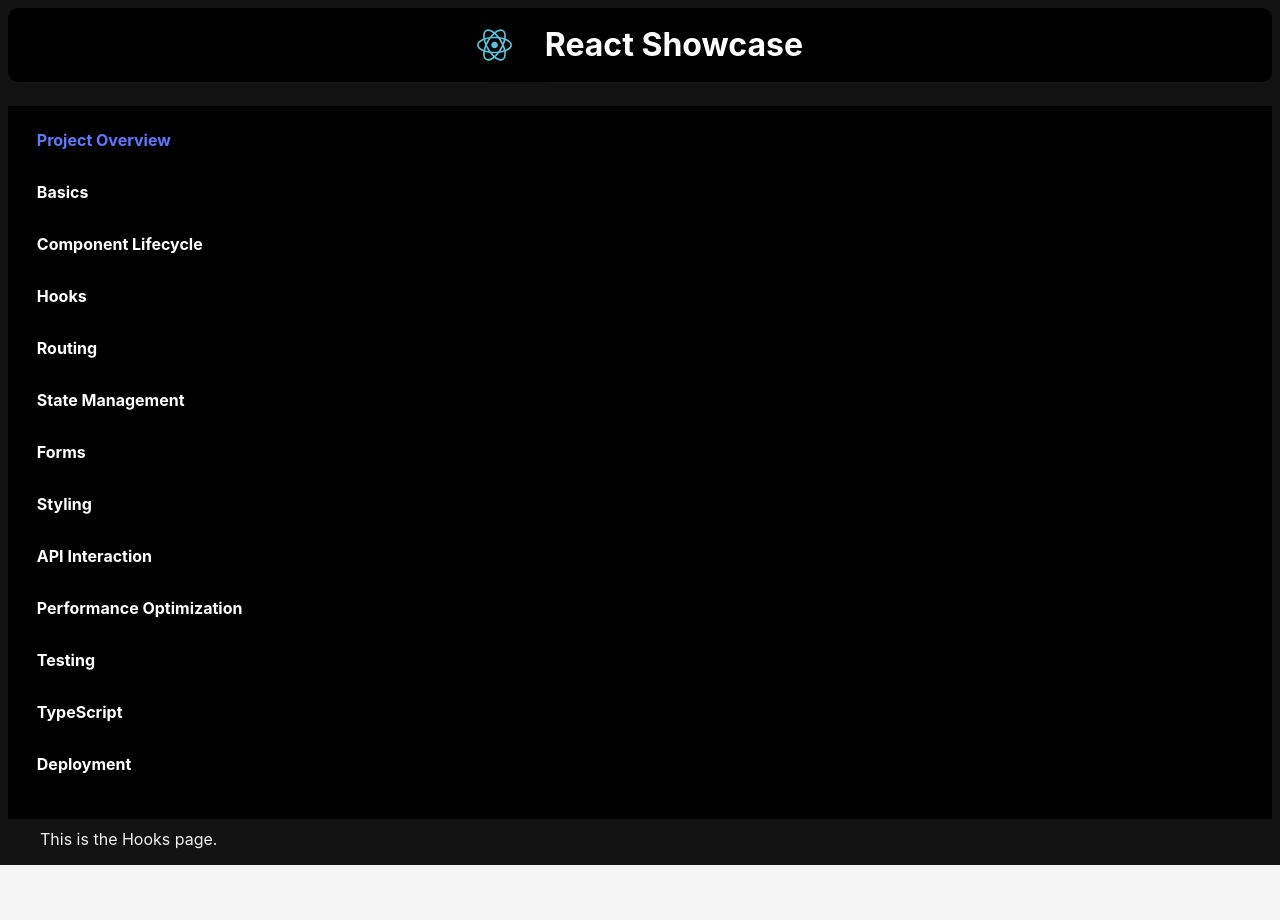
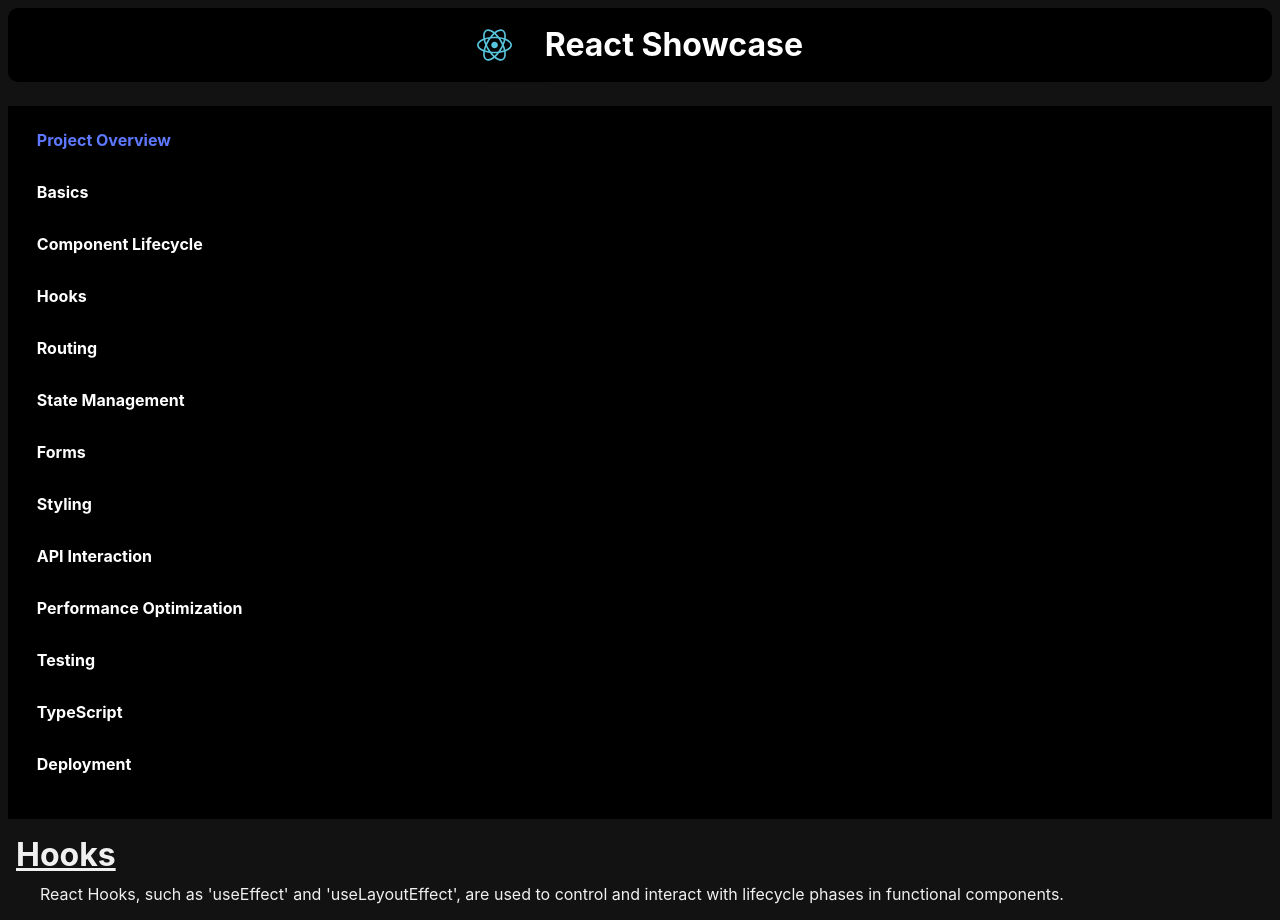
Before and after one commit to rees-kyle/react_showcase, a React (Create React App) app in the folder project/: page /hooks in a window 1280 px wide. Before the commit the page ends 865 px from the top, so only its background shows below. Built offline with nearby package versions, Linux system fonts and the light colour scheme.

Commit message:
Add Hooks component
- Added component file.
- Added to index in components folder.
- Imported and added component to page.
- Deleted Hooks page.
- Added HooksPage page.
- Modified import and route element in App.js.
- Modified index in pages folder.

```diff
--- a/project/src/App.js
+++ b/project/src/App.js
@@ -12,7 +12,7 @@ import {
   FetchingData
 } from './pages/api_interaction';
 import {
-  Hooks,
+  HooksPage,
   LifecycleMethodsPage
 } from './pages/component_lifecycle';
 import DeploymentOptions from './pages/deployment/DeploymentOptions';
@@ -61,7 +61,7 @@ function App() {
           <Route path="/components-and-props" element={<ComponentsAndProps />} />
           <Route path="/state-management-in-functional-components" element={<StateManagementInFunctionalComponents />} />
           {/* component lifecycle */}
-          <Route path="/hooks" element={<Hooks />} />
+          <Route path="/hooks" element={<HooksPage />} />
           <Route path="/lifecycle-methods" element={<LifecycleMethodsPage />} />
           {/* deployment options */}
           <Route path="/deployment-options" element={<DeploymentOptions />} />
--- /dev/null
+++ b/project/src/components/component_lifecycle/hooks/Hooks.js
@@ -0,0 +1,12 @@
+const Hooks = () => {
+    return (
+        <div>
+            <h1 className="underline">Hooks</h1>
+            <p>
+                React Hooks, such as 'useEffect' and 'useLayoutEffect', are used to control and interact with lifecycle phases in functional components.
+            </p>
+        </div>
+    );
+};
+
+export default Hooks;
--- /dev/null
+++ b/project/src/components/component_lifecycle/hooks/index.js
@@ -0,0 +1 @@
+export { default as Hooks } from './Hooks';
--- a/project/src/pages/component_lifecycle/Hooks.js
+++ /dev/null
@@ -1,9 +0,0 @@
-const Hooks = () => {
-  return (
-    <>
-      <p>This is the Hooks page.</p>
-    </>
-  );
-};
-
-export default Hooks;
--- /dev/null
+++ b/project/src/pages/component_lifecycle/HooksPage.js
@@ -0,0 +1,13 @@
+import {
+  Hooks
+} from '../../components/component_lifecycle/hooks';
+
+const HooksPage = () => {
+  return (
+    <>
+      <Hooks />
+    </>
+  );
+};
+
+export default HooksPage;
--- a/project/src/pages/component_lifecycle/index.js
+++ b/project/src/pages/component_lifecycle/index.js
@@ -1,2 +1,2 @@
-export { default as Hooks } from './Hooks';
+export { default as HooksPage } from './HooksPage';
 export { default as LifecycleMethodsPage } from './LifecycleMethodsPage';
```
